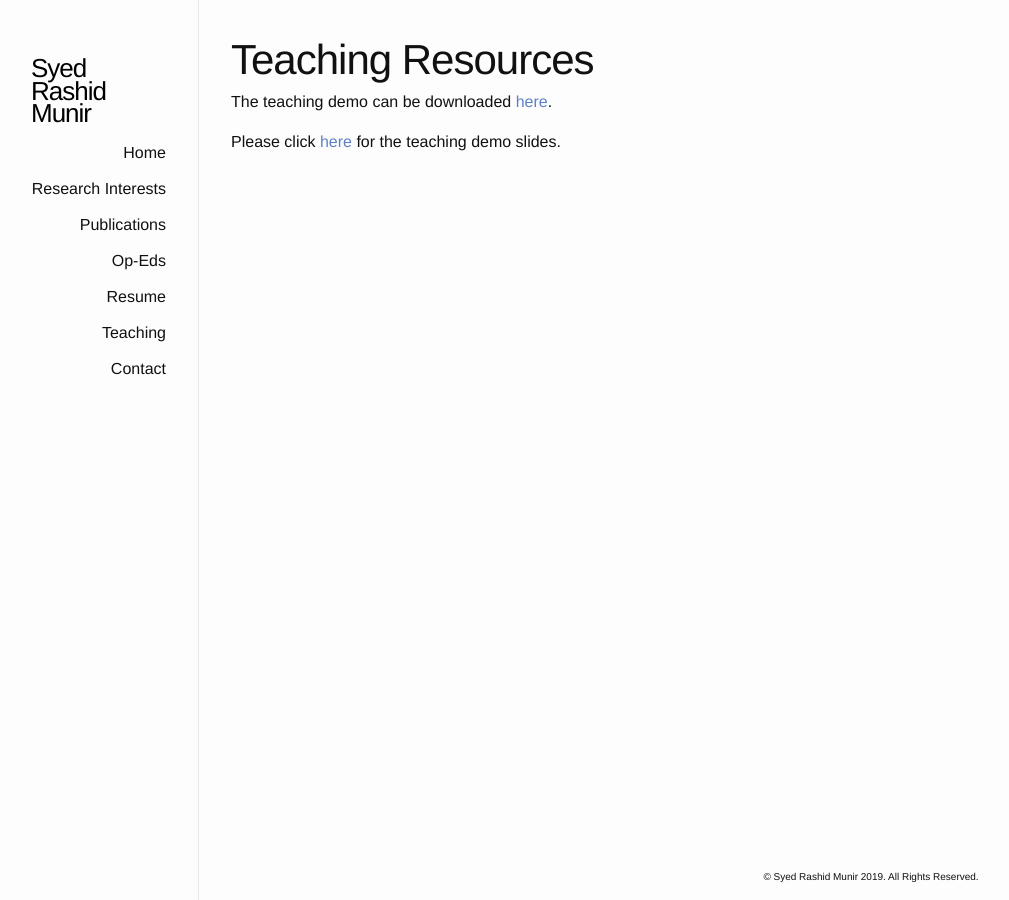
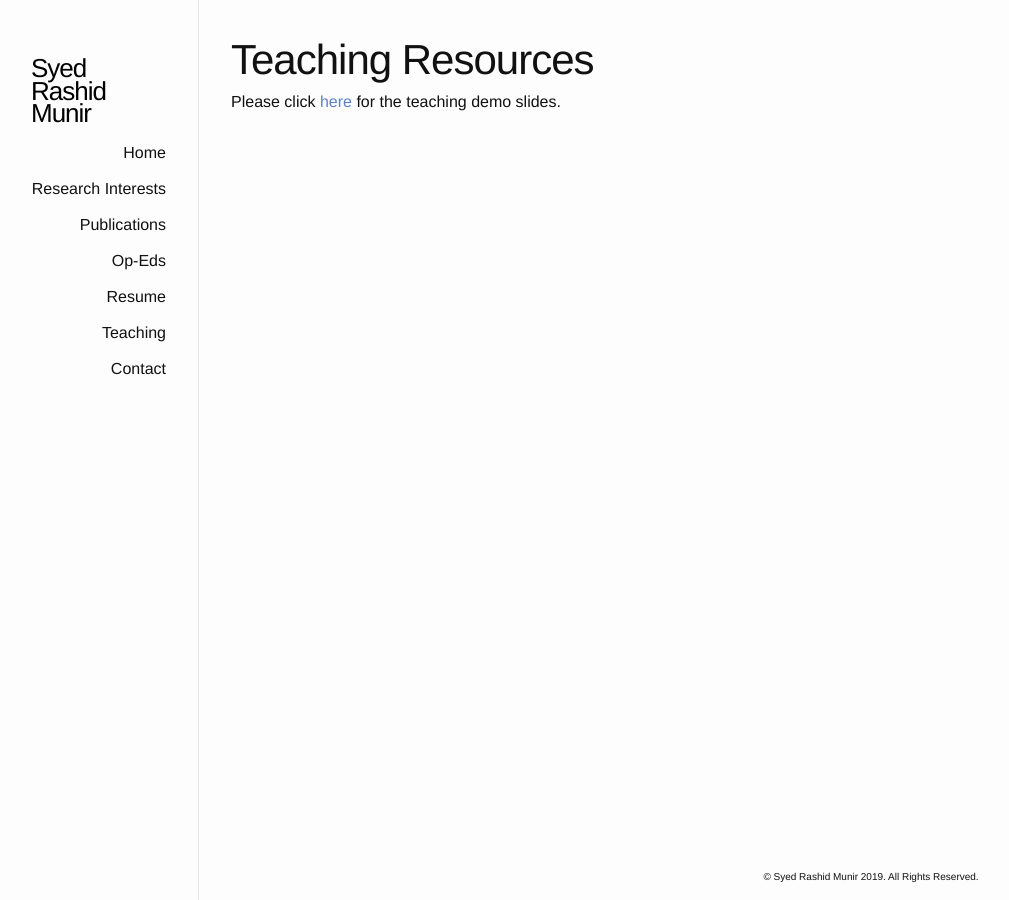
Before and after one commit to srmunir/srmunir.github.io, a Jekyll site: the page built from teaching.md, in a window 1280 px wide. Shown: the whole page, without its empty margins (191-1200 px from the left). Built offline with Jekyll 4.4.1, drawn with Linux system fonts in a browser that asks for light colours.

Commit message:
changed teachind markdown file

```diff
--- a/teaching.md
+++ b/teaching.md
@@ -3,6 +3,4 @@ layout: page
 title: Teaching Resources
 permalink: /teaching/
 ---
-The teaching demo can be downloaded [here](docs/td_720p).
-
 Please click [here](docs/slides.pdf) for the teaching demo slides.
```
